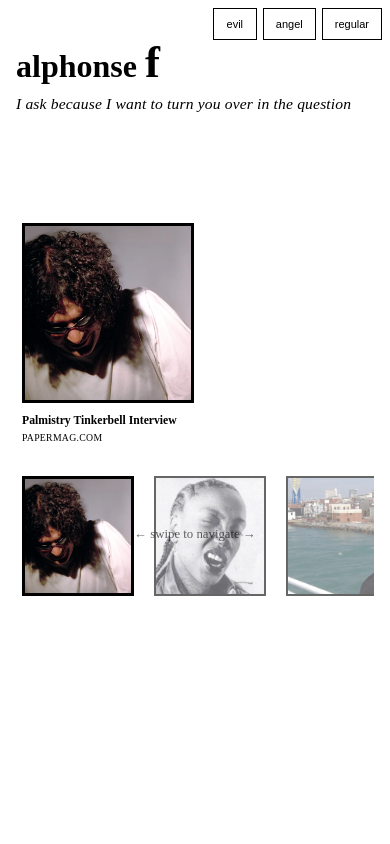
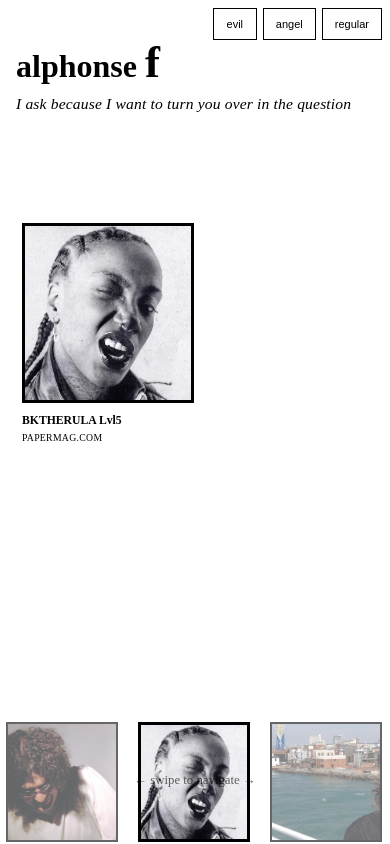
Before and after one commit to dahemar/alphonse_f, a React (Create React App) app: page / in a window 390 px wide. Built offline with nearby package versions, Linux system fonts and the light colour scheme; no server answers; the HTML template or start-up script is replaced by a standard one.

Commit message:
fix(mobile): 1) fixed carousel position to prevent movement; 2) default selection changed to second element (index 1)

```diff
--- a/src/App.tsx
+++ b/src/App.tsx
@@ -185,7 +185,7 @@ const DesktopTitle = styled.h1`
 `;
 
 function App() {
-  const [currentLinkIndex, setCurrentLinkIndex] = useState(0);
+  const [currentLinkIndex, setCurrentLinkIndex] = useState(1); // Always start with second element
   const [mode, setMode] = useState<Mode>('regular');
 
   const links = [
--- a/src/components/MediaPlayer.tsx
+++ b/src/components/MediaPlayer.tsx
@@ -83,6 +83,11 @@ const PlaylistSection = styled.div`
   @media (max-width: 768px) {
     margin-top: 0.75rem; /* More space above carousel */
     margin-bottom: 0;
+    position: fixed; /* Fixed position to prevent movement */
+    bottom: 0; /* Position at bottom of screen */
+    left: 0;
+    right: 0;
+    z-index: 10;
   }
 `;
 
```
